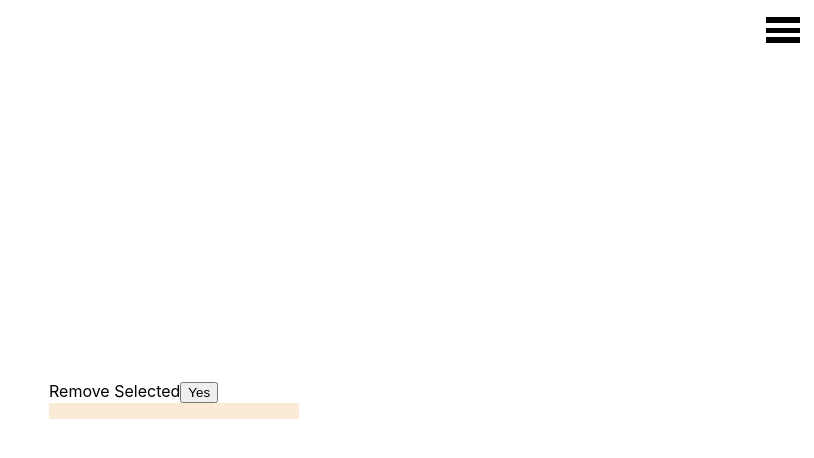
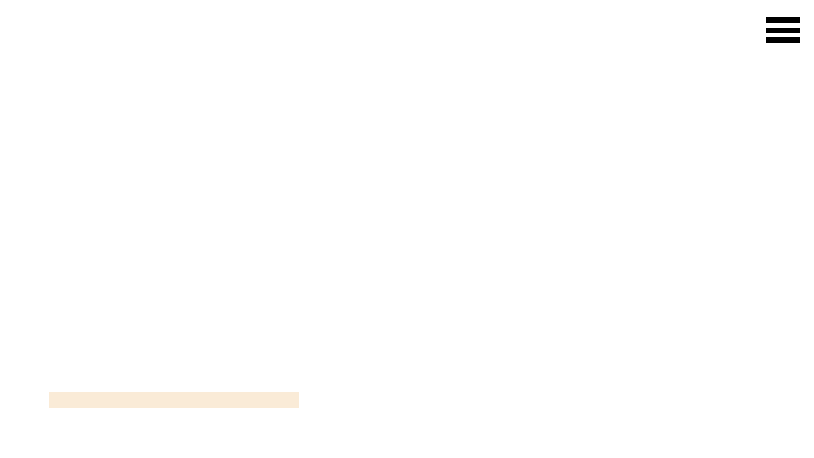
Before and after one commit to Hex-Zero/acti-high, a Next.js app: page / in a window 1280 px wide. Shown: the top 458 px of the page, without its empty margins (466-1280 px from the left). Built offline with nearby package versions, Linux system fonts and the light colour scheme.

Commit message:
remove state

```diff
--- a/components/DraggableContainer.tsx
+++ b/components/DraggableContainer.tsx
@@ -1,5 +1,5 @@
 import * as React from "react";
-import { useEffect } from "react";
+import { useEffect, useState } from "react";
 import { DragDropContext, Droppable, DropResult } from "react-beautiful-dnd";
 import { getListData, removeItems } from "../hooks/useLocalMemory";
 import { ActivityCard } from "./ActivityCard";
@@ -34,12 +34,14 @@ const getListStyle = (isDraggingOver: Boolean) => ({
 
 interface IDraggableProps {
   shouldReload: boolean;
+  isRemoveActive: boolean;
+  onRemove: () => void;
 }
 
 export function DraggableContainer(props: IDraggableProps) {
-  const { shouldReload } = props;
-  const [items, setItems] = React.useState<IListItem[]>([]);
-  const [itemsToRemove, setItemsToRemove] = React.useState<IListItem[]>([]);
+  const { shouldReload, isRemoveActive, onRemove } = props;
+  const [items, setItems] = useState<IListItem[]>([]);
+  const [itemsToRemove, setItemsToRemove] = useState<IListItem[]>([]);
 
   const handleDragEnd = (result: DropResult) => {
     // dropped outside the list
@@ -72,16 +74,18 @@ export function DraggableContainer(props: IDraggableProps) {
 
   const handleRemoveItems = () => {
     setItems(removeItems("ActivityList", itemsToRemove));
+    onRemove();
   };
 
   return (
     <>
       <div className="draggable-container">
-        <div>
-          Remove Selected
-          <button onClick={handleRemoveItems}>Yes</button>
-        </div>
-
+        {isRemoveActive && (
+          <div>
+            Remove Selected
+            <button onClick={handleRemoveItems}>Yes</button>
+          </div>
+        )}
         <DragDropContext onDragEnd={(e) => handleDragEnd(e)}>
           <Droppable droppableId="droppable">
             {(provided, snapshot) => (
@@ -94,7 +98,7 @@ export function DraggableContainer(props: IDraggableProps) {
                   <ActivityCard
                     onRemoveSelected={handleRemoveSelected}
                     onRemoveDeselected={handleRemoveDeselected}
-                    removeActive={true}
+                    removeActive={isRemoveActive}
                     key={item.id}
                     item={item}
                     index={index}
--- a/components/Menu.tsx
+++ b/components/Menu.tsx
@@ -12,6 +12,7 @@ export function Menu(props: IMenuProps) {
   const [isOpen, setIsOpen] = React.useState(false);
 
   const handleRemoveClick = () => {
+    setIsOpen(false);
     onRemove();
   };
 
--- a/pages/index.tsx
+++ b/pages/index.tsx
@@ -11,9 +11,11 @@ const Home: NextPage = () => {
   resetServerContext();
   const [shouldReload, setShouldReload] = useState(false);
   const [isAddModalOpen, setIsAddModalOpen] = useState(false);
+  const [isRemoveActive, setIsRemoveActive] = useState(false);
   const handleReload = () => {
     setShouldReload(!shouldReload);
   };
+
   return (
     <div className={styles.container}>
       <Head>
@@ -23,10 +25,14 @@ const Home: NextPage = () => {
       </Head>
 
       <main className={styles.main}>
-        <DraggableContainer shouldReload={shouldReload} />
+        <DraggableContainer
+          onRemove={() => setIsRemoveActive(false)}
+          isRemoveActive={isRemoveActive}
+          shouldReload={shouldReload}
+        />
         <Menu
           onAdd={() => setIsAddModalOpen(true)}
-          onRemove={() => {}}
+          onRemove={() => setIsRemoveActive(true)}
           onReload={handleReload}
         ></Menu>
         <AddItem
```
